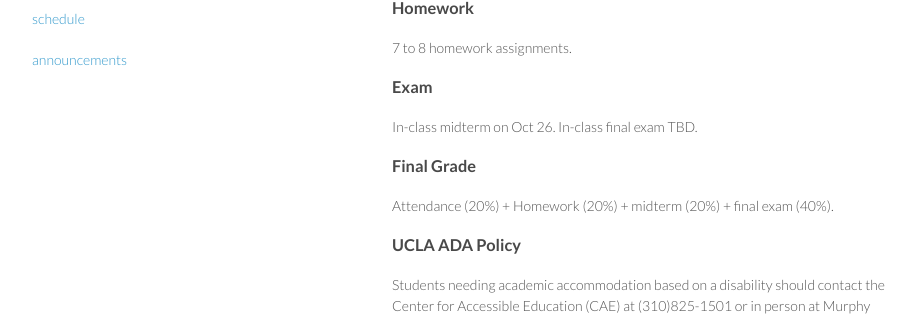
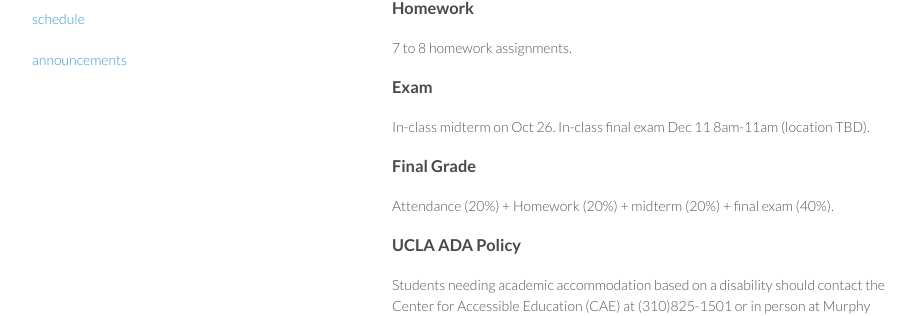
Before and after one commit to ucla-biostat-216/2023fall, a Jekyll site: the page built from syllabus/syllabus.md, in a window 1280 px wide and 900 px high, scrolled down 1828 px. Shown: the part 142-458 px from the top of the window, without its empty margins (178-1097 px from the left). Built offline with Jekyll 4.4.1, drawn with Linux system fonts in a browser that asks for light colours.

Commit message:
add final examl time

```diff
--- a/syllabus/syllabus.md
+++ b/syllabus/syllabus.md
@@ -76,7 +76,7 @@ Class attendance is **mandatory**. If you are not able to attend a lecture due t
 
 ### Exam
 
-In-class midterm on Oct 26. In-class final exam TBD.
+In-class midterm on Oct 26. In-class final exam Dec 11 8am-11am (location TBD).
 
 ### Final Grade
 
```
